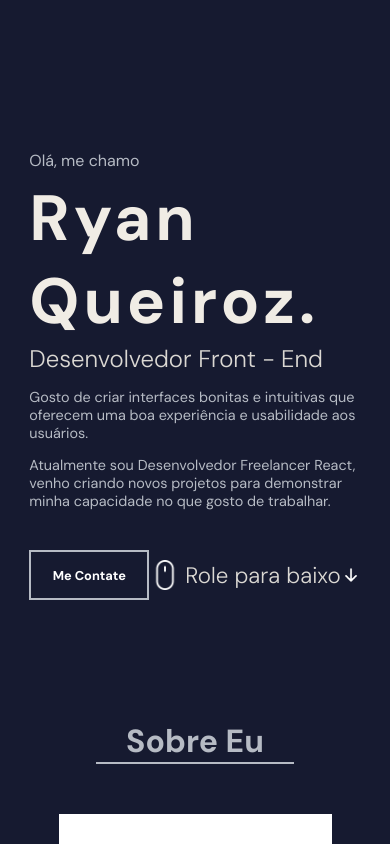
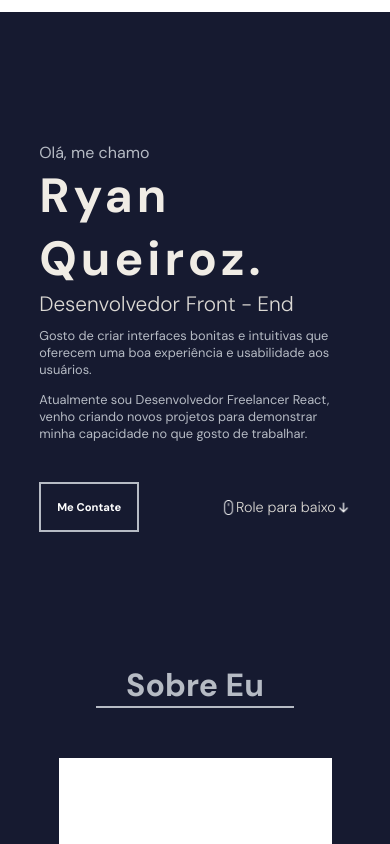
Before and after one commit to ryiianqueiroz/portfolio-1.0, a React (Create React App) app: page / in a window 390 px wide. Shown: the top 844 px of the page. Built offline with nearby package versions, Linux system fonts and the light colour scheme.

Commit message:
main rework

```diff
--- a/src/components/Main/Main.css
+++ b/src/components/Main/Main.css
@@ -71,9 +71,13 @@ main .main-principal .bottom-main h3 img {
 main .main-principal .bottom-main h3 img:nth-child(1) {
   width: 30px;
   height: 30px;
-  margin-right: 5px;
 }
 
+@media screen and (max-width: 1091px) {
+  main {
+    margin: 0 10%;
+  }
+}
 @media screen and (max-width: 768px) {
   main {
     margin: auto;
@@ -94,5 +98,41 @@ main .main-principal .bottom-main h3 img:nth-child(1) {
     font-size: 1.5rem;
   }
 }
+@media screen and (max-width: 542px) {
+  main {
+    padding-top: 130px;
+  }
+}
+@media screen and (max-width: 420px) {
+  main {
+    margin: 3%;
+  }
+  main .main-principal h1 {
+    margin-top: -15px;
+    font-size: 3rem;
+  }
+  main .main-principal h3 {
+    font-size: 1.3rem;
+  }
+  main .main-principal p:nth-child(4), main .main-principal p:nth-child(5) {
+    font-size: 0.8rem;
+  }
+  main .main-principal .bottom-main {
+    gap: 10px;
+  }
+  main .main-principal .bottom-main button {
+    width: 100px;
+    height: 50px;
+    font-size: 0.7rem;
+  }
+  main .main-principal .bottom-main h3 {
+    font-size: 0.9rem;
+    text-align: center;
+  }
+  main .main-principal .bottom-main h3 img:nth-child(1), main .main-principal .bottom-main h3 img:nth-child(2) {
+    width: 15px;
+    height: 15px;
+  }
+}
 
 /*# sourceMappingURL=Main.css.map */
--- a/src/components/Main/Main.scss
+++ b/src/components/Main/Main.scss
@@ -79,7 +79,6 @@ main{
                     &:nth-child(1){
                         width: 30px;
                         height: 30px;
-                        margin-right: 5px;
                     }
                 }
             }
@@ -88,7 +87,9 @@ main{
 }
 
 @media screen and ( max-width: 1091px ) {
-//
+    main{
+        margin: 0 10%;
+    }
 }
 
 @media screen and ( max-width: 768px ) {
@@ -119,3 +120,52 @@ main{
         }
     }
 }
+
+@media screen and ( max-width: 542px) {
+    main{
+        padding-top: 130px;
+    }
+}
+
+@media screen and ( max-width: 420px ) {
+    main{
+        margin: 3%;
+
+        .main-principal{
+            h1{
+                margin-top: -15px;
+                font-size: 3rem;
+            }
+
+            h3{
+                font-size: 1.3rem;
+            }
+
+            p{
+                &:nth-child(4), &:nth-child(5){
+                    font-size: 0.8rem;
+                }
+            }
+
+            .bottom-main{
+                gap: 10px;
+
+                button{
+                    width: 100px;
+                    height: 50px;
+                    font-size: 0.7rem;
+                }
+
+                h3{
+                    font-size: 0.9rem;
+                    text-align: center;
+
+                    img:nth-child(1), img:nth-child(2){
+                        width: 15px;
+                        height: 15px;
+                    }
+                }
+            }
+        }
+    }
+}
```
Also changed, not shown: 1 other file (tests, documents, lock files or other folders).
